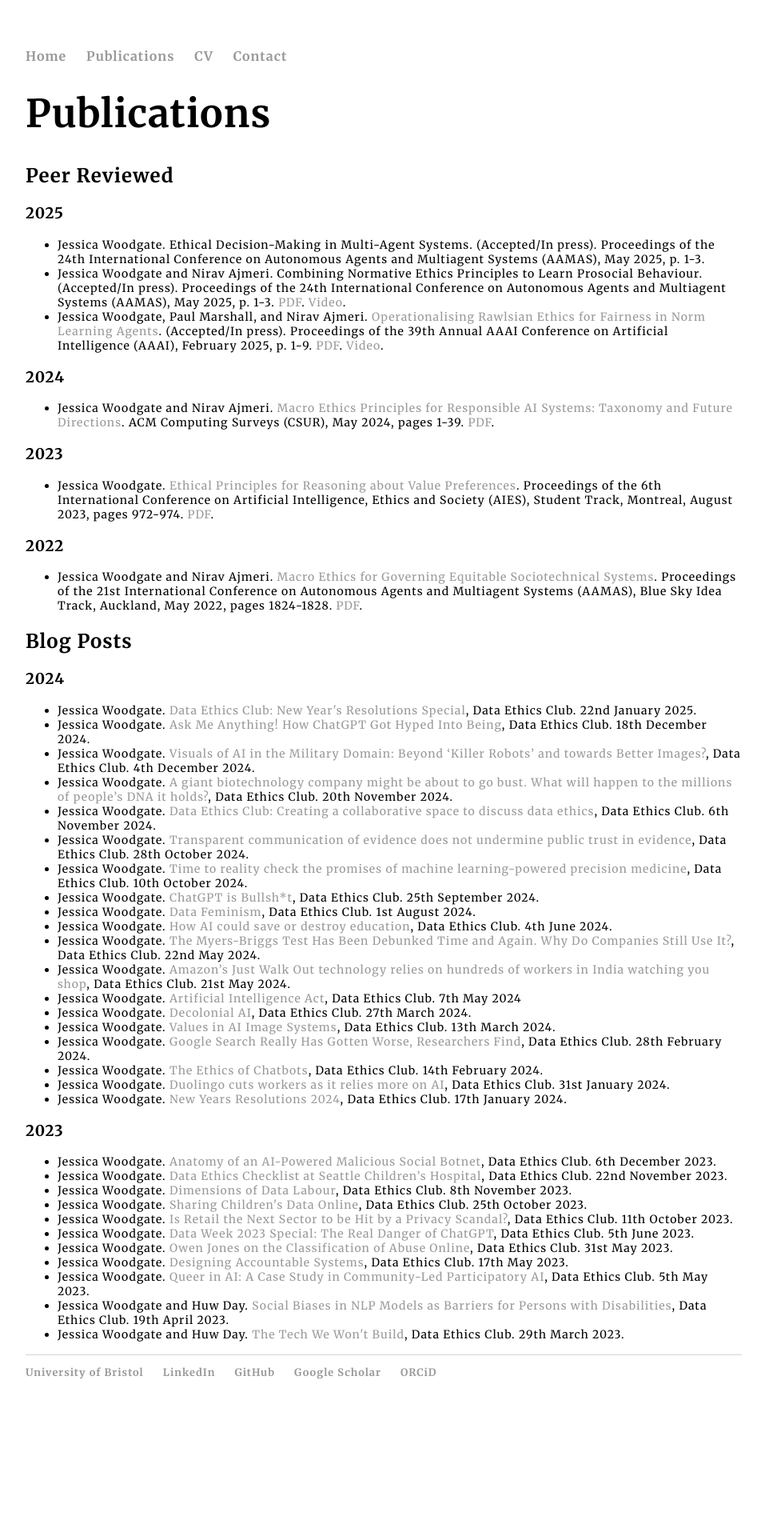
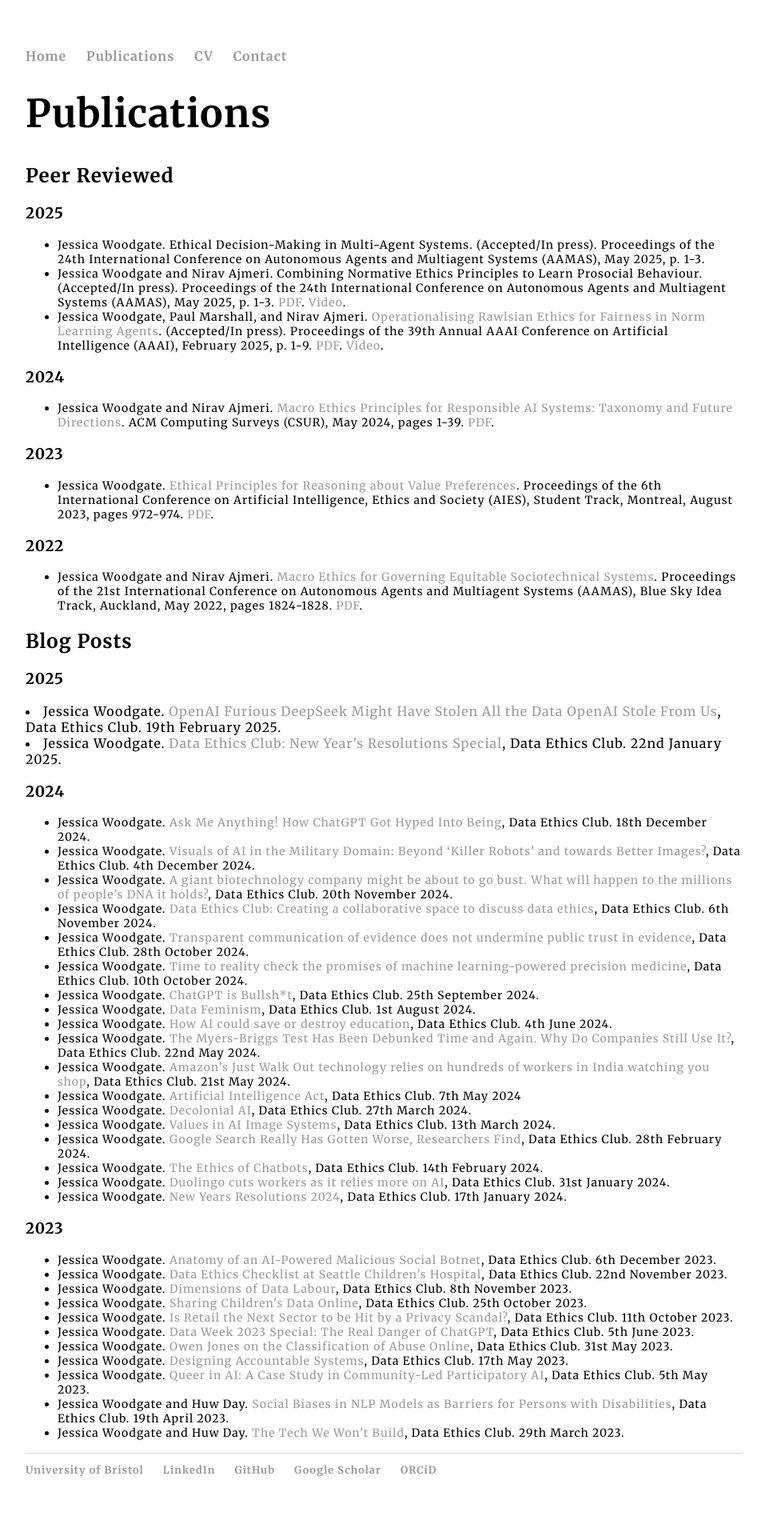
Before and after one commit to jessica-woodgate/jessica-woodgate.github.io, a Jekyll site: the page built from docs/publications/index.html, in a window 1280 px wide. Shown: the whole page at 80% size, without its empty margins (160-1117 px from the left). Built offline with Jekyll 4.4.1, drawn with Linux system fonts in a browser that asks for light colours; before the commit the page ends 1783 px from its top, so only the background shows below that.

Commit message:
blog posts

```diff
--- a/docs/index.html
+++ b/docs/index.html
@@ -58,6 +58,9 @@ layout: home
 			<a href=https://arxiv.org/abs/2412.15163>Operationalising Rawlsian Ethics for Fairness in Norm Learning Agents</a>. (Accepted/In press). Jessica Woodgate, Paul Marshall, and Nirav Ajmeri.
 			Download <a href="data/papers/Operationalising_Rawlsian_Ethics_for_Fairness_in_Norm-Learning_Agents.pdf" download="Operationalising Rawlsian Ethics for Fairness in Norm-Learning Agents.pdf">PDF</a>.
 			Watch <a href="publications/AAAI25_rawle_video.html">video</a>.
+		</li>
+		<li>February: authored data ethics club write up
+			<a href="https://dataethicsclub.com/write_ups/2025-02-19_writeup.html">OpenAI Furious DeepSeek Might Have Stolen All the Data OpenAI Stole From Us</a>, examining DeepSeek's disruptive R1 model
 		</li>
 		<li>January: authored data ethics club write up
 			<a href="https://dataethicsclub.com/write_ups/2025-01-22_writeup.html">Data Ethics Club: New Year's Resolutions Special</a>, where we revisited our resolutions from 2024 and made new resolutions for 2025
--- a/docs/publications/index.html
+++ b/docs/publications/index.html
@@ -52,12 +52,17 @@ title: Publications of Jessica Woodgate
             </li>
         </ul>
         <h2>Blog Posts</h2>
+        <h3>2025</h3>
+        <li>Jessica Woodgate.
+            <a href="https://dataethicsclub.com/write_ups/2025-02-19_writeup.html">OpenAI Furious DeepSeek Might Have Stolen All the Data OpenAI Stole From Us</a>,
+            Data Ethics Club. 19th February 2025.
+        </li>
+        <li>Jessica Woodgate.
+            <a href="https://dataethicsclub.com/write_ups/2025-01-22_writeup.html">Data Ethics Club: New Year's Resolutions Special</a>,
+            Data Ethics Club. 22nd January 2025.
+        </li>
         <h3>2024</h3>
 		<ul class="publications-list">
-            <li>Jessica Woodgate.
-                <a href="https://dataethicsclub.com/write_ups/2025-01-22_writeup.html">Data Ethics Club: New Year's Resolutions Special</a>,
-                Data Ethics Club. 22nd January 2025.
-            </li>
             <li>Jessica Woodgate.
                 <a href="https://dataethicsclub.com/write_ups/2024-12-18_writeup.html">Ask Me Anything! How ChatGPT Got Hyped Into Being</a>,
                 Data Ethics Club. 18th December 2024.
```
